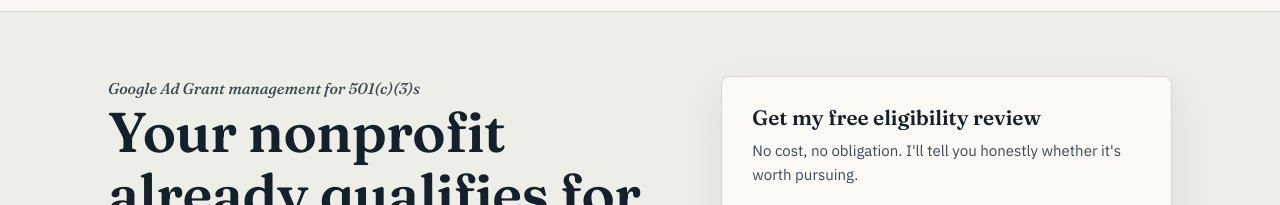
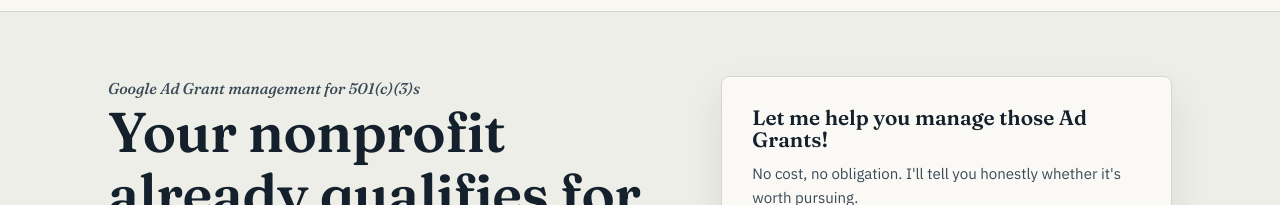
Before and after one commit to ilikegrits/pyr-digital-site, a website: page public/google-ad-grants/index.html in a window 1280 px wide. Shown: the part 63-268 px from the top of the page. Drawn offline with Linux system fonts and the light colour scheme.

Commit message:
Update index.html

```diff
--- a/public/google-ad-grants/index.html
+++ b/public/google-ad-grants/index.html
@@ -9,7 +9,7 @@
 <link rel="canonical" href="https://pyr.digital/google-ad-grants/">
 <meta property="og:type" content="website">
 <meta property="og:title" content="Google Ad Grant Management for Nonprofits | PYR Digital">
-<meta property="og:description" content="$10,000/month in free Google Ads is sitting unused at most nonprofits. Get a free eligibility review from a Google Partner since 2013.">
+<meta property="og:description" content="$10,000/month in free Google Ads is sitting unused at most nonprofits.">
 <meta property="og:image" content="../assets/pyr-icon.png">
 <link rel="icon" type="image/png" href="../assets/favicon.png">
 <link rel="preconnect" href="https://fonts.googleapis.com">
@@ -131,7 +131,7 @@
       </div>
 
       <div class="hero-form-card" id="apply">
-        <h3>Get my free eligibility review</h3>
+        <h3>Let me help you manage those Ad Grants!</h3>
         <p class="deck">No cost, no obligation. I'll tell you honestly whether it's worth pursuing.</p>
         <form id="contactForm" novalidate>
           <div>
```
